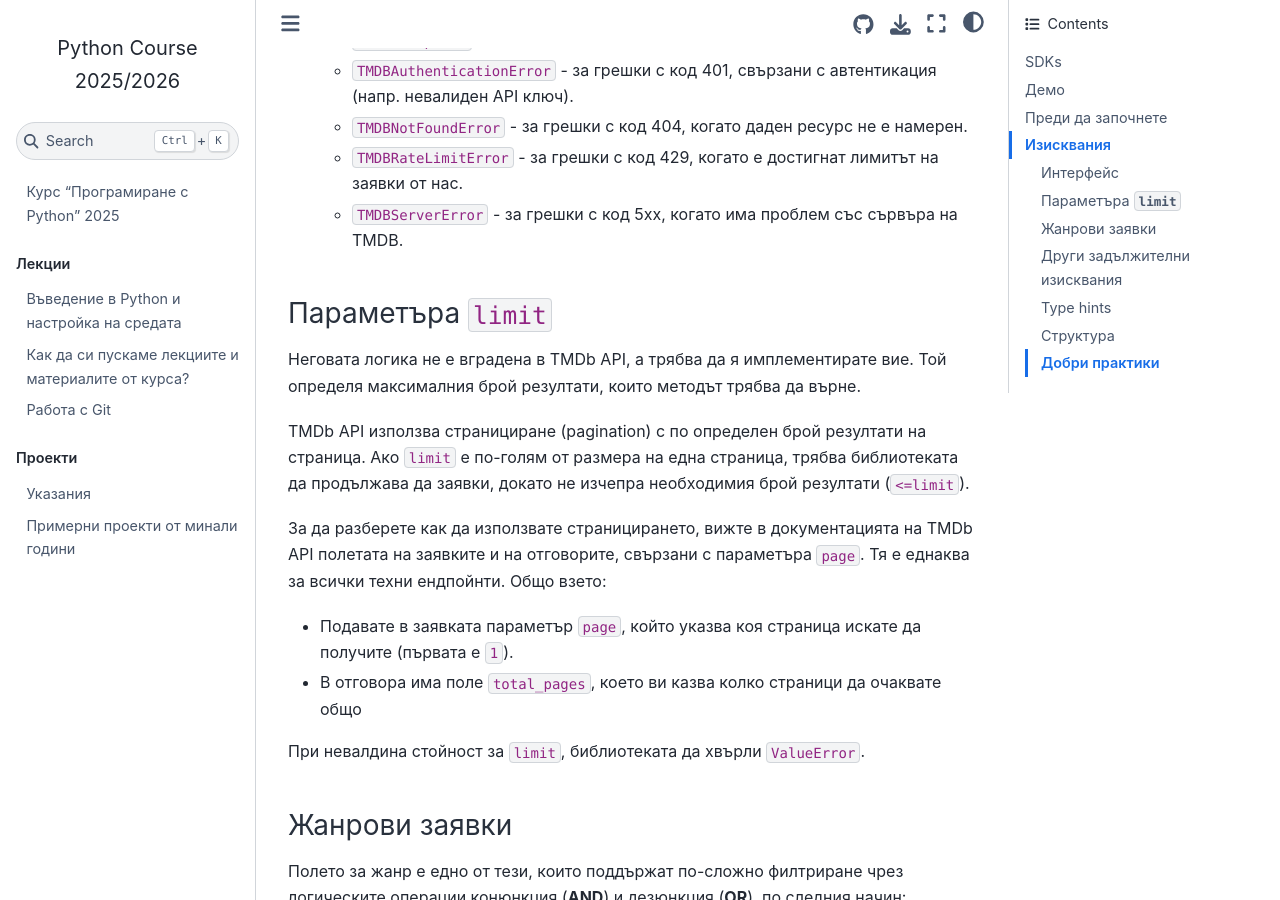
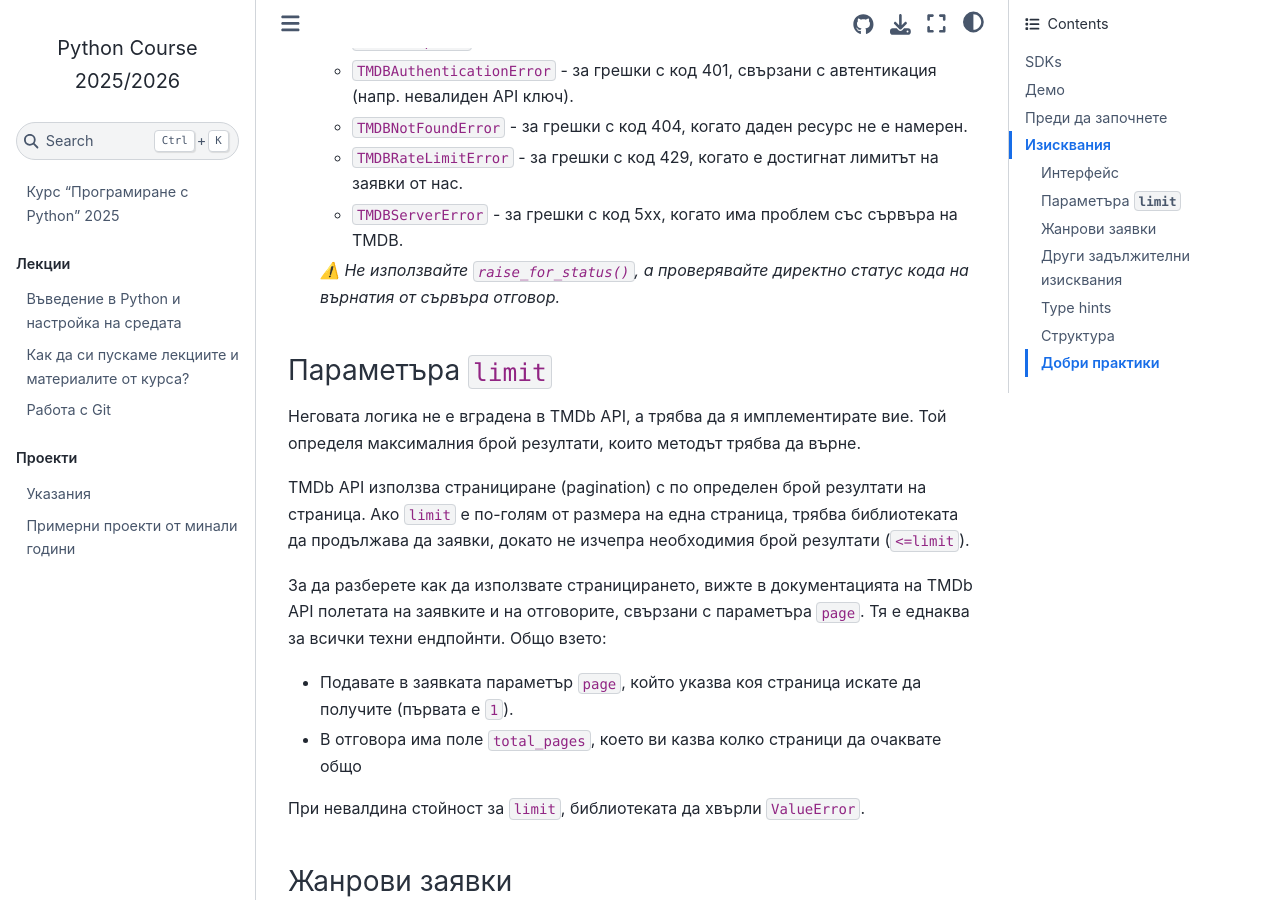
Before and after one commit to fmipython/PythonCourse2025, a Jupyter Book: the page built from homeworks/homework3/README.md, in a window 1280 px wide and 900 px high, scrolled down 3531 px. Built offline with Jupyter Book 1.0.4 settings and Sphinx 7.4.7 and the Sphinx Book theme 1.1.4, drawn with Linux system fonts in a browser that asks for light colours; pages that are not in the unit, such as notebooks, are missing from menus.

Commit message:
Add raise_for_status clarification

```diff
--- a/homeworks/homework3/README.md
+++ b/homeworks/homework3/README.md
@@ -139,6 +139,8 @@ SDK (Software Development Kit) е колекция от инструменти,
   * `TMDBRateLimitError` - за грешки с код 429, когато е достигнат лимитът на заявки от нас.
   * `TMDBServerError` - за грешки с код 5xx, когато има проблем със сървъра на TMDB.
 
+  *⚠️ Не използвайте `raise_for_status()`, а проверявайте директно статус кода на върнатия от сървъра отговор.*
+
 ### Параметъра `limit`
 
 Неговата логика не е вградена в TMDb API, а трябва да я имплементирате вие. Той определя максималния брой резултати, които методът трябва да върне.
```
